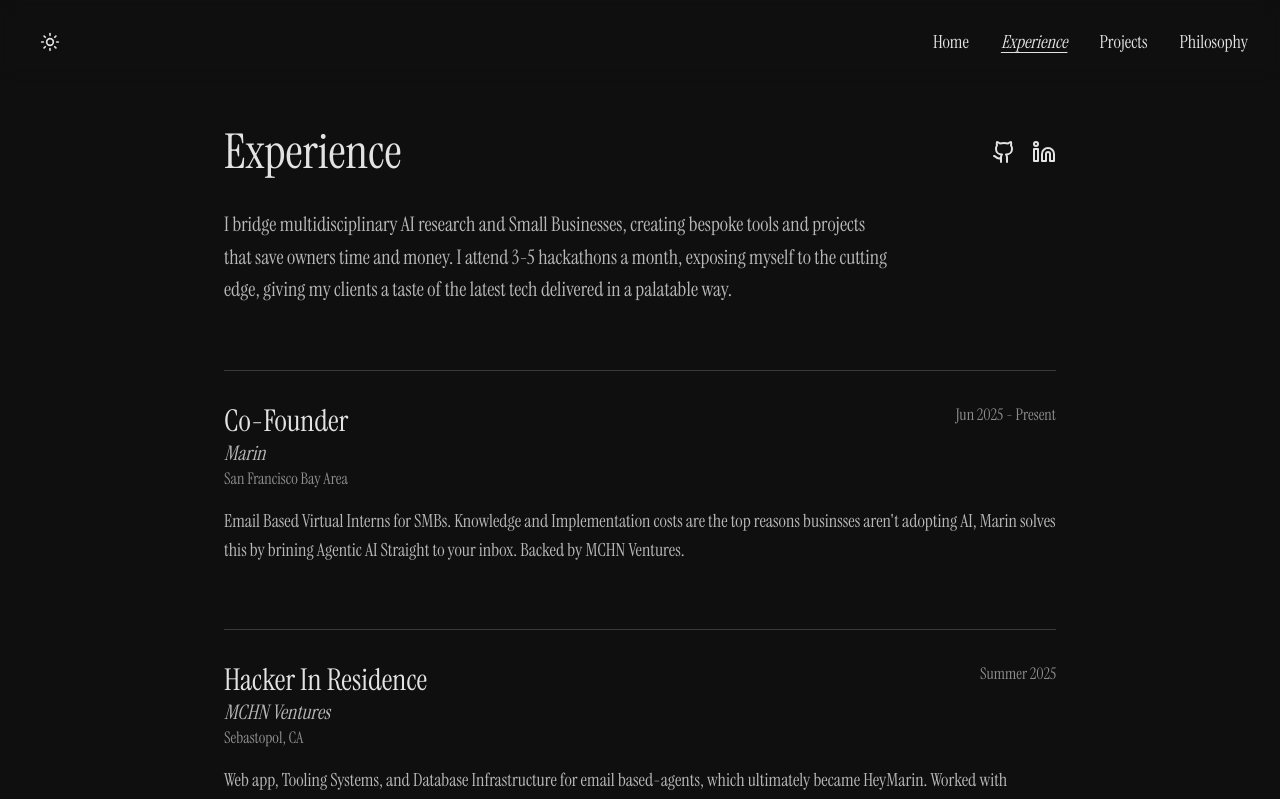
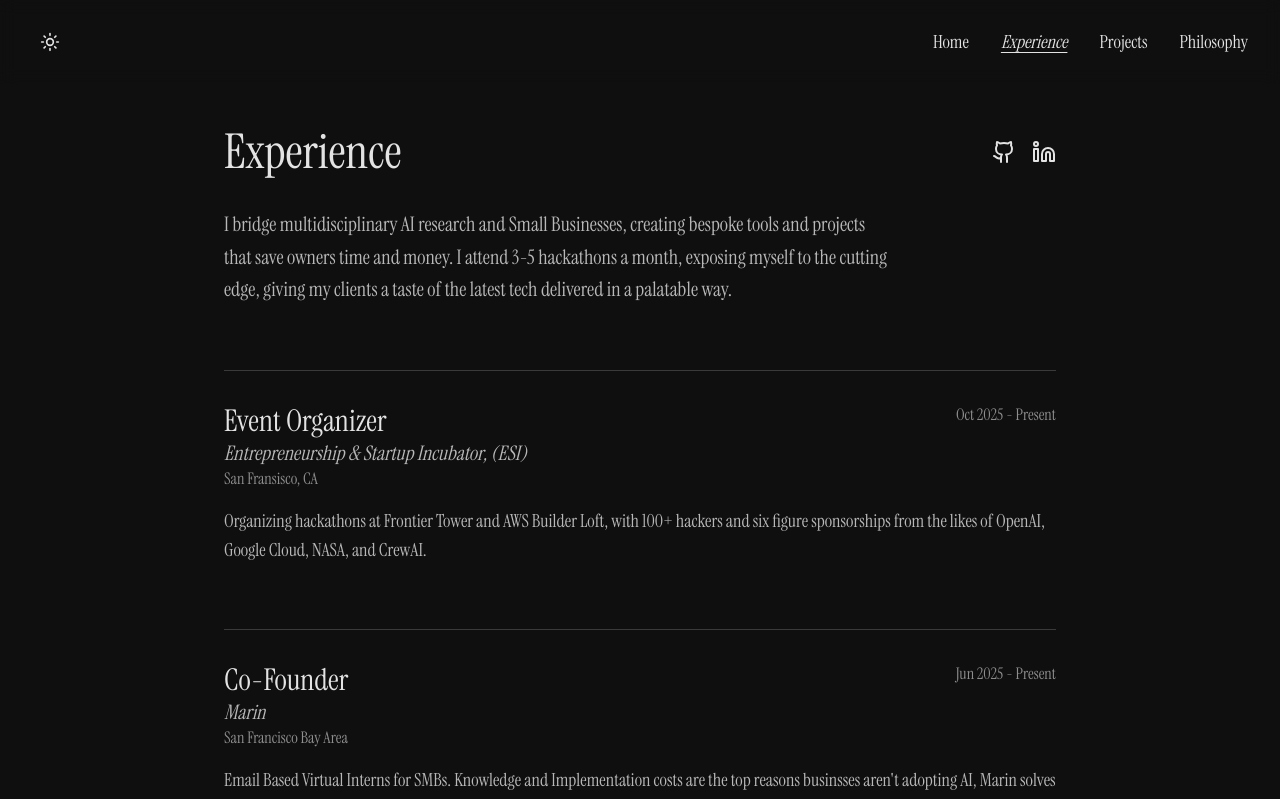
Before and after one commit to CyrusCorrell0/CyrusCorrell, a Next.js app: page /experience in a window 1280 px wide. Shown: the top 799 px of the page. Built offline with nearby package versions, Linux system fonts and the light colour scheme.

Commit message:
Add experience entry for Event Organizer role at ESI

```diff
--- a/app/experience/page.tsx
+++ b/app/experience/page.tsx
@@ -9,6 +9,13 @@ export const metadata: Metadata = {
 
 // Experience data
 const experiences = [
+    {
+        role: "Event Organizer",
+        company: "Entrepreneurship & Startup Incubator, (ESI)",
+        location: "San Fransisco, CA",
+        period: "Oct 2025 - Present",
+        description: "Organizing hackathons at Frontier Tower and AWS Builder Loft, with 100+ hackers and six figure sponsorships from the likes of OpenAI, Google Cloud, NASA, and CrewAI.",
+    },
     {
         role: "Co-Founder",
         company: "Marin",
```
